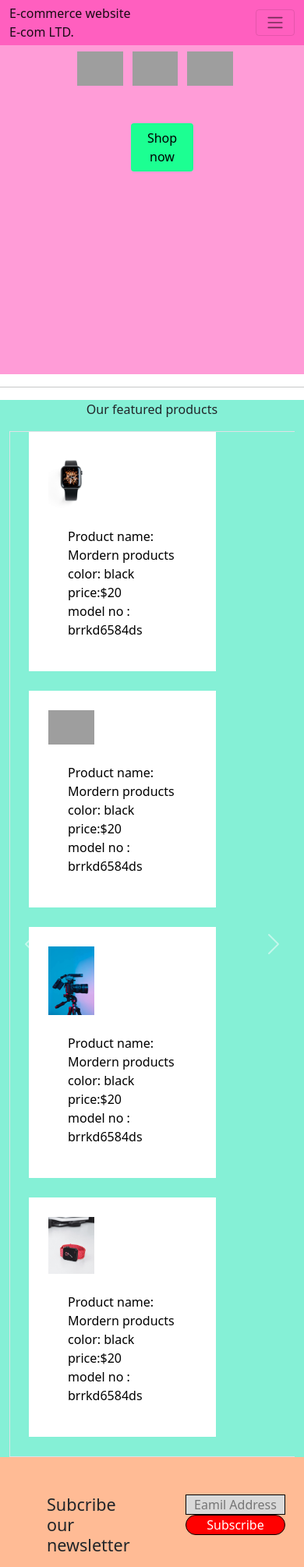
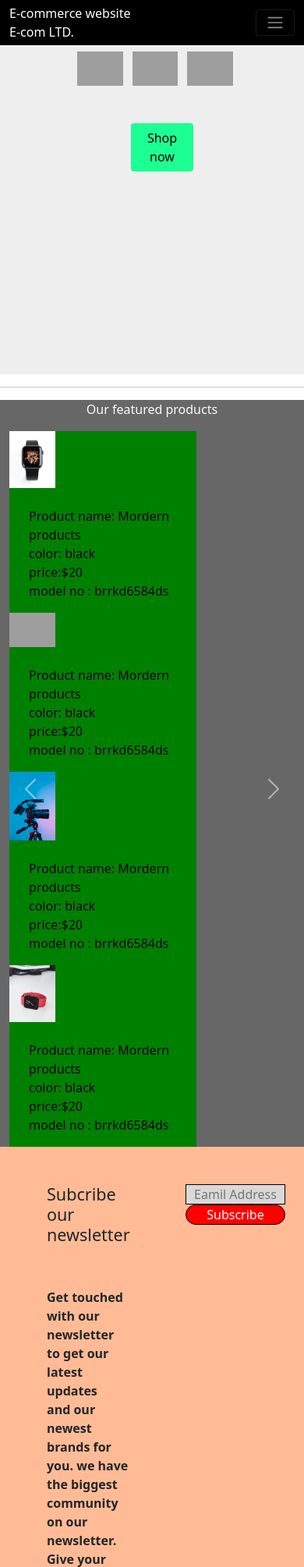
Before and after one commit to Biratdeb/E-commerce-website, a PHP site: page / in a window 390 px wide. Shown: the top 2010 px of the page at 78% size. Run offline with PHP 8.4, Linux system fonts and the light colour scheme; grey boxes are pictures that could not be loaded.

Commit message:
added the responsive.css file to make sure the web is perfectly responsive

```diff
--- /dev/null
+++ b/css/responsive.css
@@ -0,0 +1,56 @@
+/* Smartphones (portrait and landscape) ---------- */
+@media screen and (min-width: 320px) and (max-width: 480px) {
+    .for-block {
+        background-color: green !important;
+        width: 15rem;
+        display: block;
+        margin-bottom: 0px;
+        margin-left: 0px;
+        padding-left: 0px;
+        padding-bottom: 0px;
+        padding-top: 0px;
+    }
+}
+
+/* Smartphones (portrait) ---------- */
+@media screen and (max-width: 320px){
+    .for-block {
+        background-color: white;
+        width: 15rem;
+        display: block;
+        margin-bottom: 25px;
+        margin-left: 0;
+        padding-left: 0;
+        padding-bottom: 0;
+        padding-top: 0;
+    }
+    .product-p {
+        font-size: 1rem;
+        margin-left: 5px;
+    }
+    .custom-text-bold {
+        font-weight: bolder;
+        font-size: 10px;
+        display: inline-flex;
+    }
+    .respon-img-product {
+        /* padding-left: 50px !important; */
+        max-height: 220px !important;
+        max-width: 5rem !important;
+        /* margin-left: 40vw !important; */
+        margin: auto;
+    }
+    .custom-newsletter-section {
+        /* font-weight: normal; */
+        display: inline-block;
+
+    }
+    .about-p {
+        text-align: start;
+
+    }
+    .about-img {
+        margin-top: 10vh;
+        height: 100px;
+    }
+}
--- a/css/style.css
+++ b/css/style.css
@@ -48,11 +48,13 @@ ul li .custom-buttom{
     border-radius: 50px !important;
 }
 .navbar-color{
-    background-color: #FF5FBF;
+    /* background-color: #FF5FBF; */
+    background-color: black;
 }
 
 .hero-custom-bg{
-    background-color: #FF9CD7;
+    /* background-color: #FF9CD7; */
+    background-color: #EEEEEE;
 }
 .hero-aria{
     width: 100vw;
@@ -97,7 +99,8 @@ a{
 }
 
 .featured-section{
-    background-color: #85F0D6;
+    /* background-color: #85F0D6; */
+    background-color: #676767;
     width: 100vw;
     height: auto;
 }
@@ -189,7 +192,8 @@ a{
 }
 
 .product-main{
-    background-color: #FF00A8;
+    /* background-color: #FF00A8; */
+    background-color: #EEEEEE;
     text-align: center;
 }
 
@@ -219,14 +223,18 @@ a{
 }
 
 .product-section{
-    background-color: #FF00A8;
+    /* background-color: #FF00A8; */
+    background-color: #EEEEEE
     /* margin-left: 80px; */
 }
 .aboutus{
     padding-top: 20px;
     width: 100vw;
     height: 100vh;
-    background-color: #84EAD8;
+    /* background-color: #84EAD8; */
+    background-color: #676767;
+    /* there has no text color and the default color was black */
+    color: white;
     text-align: center;
 }
 .about-p{
@@ -243,7 +251,9 @@ a{
     width: 100vw;
     height: 50vh;
     font-weight: lighter;
-    background-color: #FFBB95;
+    /* background-color: #FFBB95; */
+    background-color: black;
+    color: white;
 }
 .footer-section h5{
     padding-left: 40px;
@@ -271,7 +281,7 @@ a{
 
 .developed-by{
     font-weight: 500 !important;
-    color: blue !important;
+    color: green !important;
 }
 
 
@@ -299,7 +309,7 @@ a{
         width: 100vw;
         height: 200vh;
         font-weight: lighter;
-        background-color: #FFBB95;
+        /* background-color: #FFBB95; */
     }
 }
 @media only screen and (min-width:200px) and (max-width: 300px){
@@ -311,7 +321,7 @@ a{
         width: 100vw;
         height: 200vh;
         font-weight: lighter;
-        background-color: #FFBB95;
+        /* background-color: #FFBB95; */
     }
 }
 @media only screen and (min-width:300px) and (max-width:500px){
@@ -327,7 +337,7 @@ a{
         height: 200vh;
 
         font-weight: lighter;
-        background-color: #FFBB95;
+        /* background-color: #FFBB95; */
     }
 }
 @media only screen and (min-width:500px) and (max-width:800px){
@@ -341,7 +351,7 @@ a{
         height: 50vh;
 
         font-weight: lighter;
-        background-color: #FFBB95;
+        /* background-color: #FFBB95; */
     }
 }
 @media only screen and (min-width:800px) and (max-width:1000px){
@@ -355,7 +365,7 @@ a{
         height: 50vh;
 
         font-weight: lighter;
-        background-color: #FFBB95;
+        /* background-color: #FFBB95; */
     }
 }
 @media only screen and (min-width:1000px){
@@ -369,7 +379,7 @@ a{
         height: 50vh;
 
         font-weight: lighter;
-        background-color: #FFBB95;
+        /* background-color: #FFBB95; */
     }
 }
  /* @media only screen and (min-width:1200px){
--- a/index.html
+++ b/index.html
@@ -9,8 +9,8 @@
 
     <!-- bootstrap all files link -->
 
-    <!-- <link rel="stylesheet" href="css/bootstrap.css">
-    <link rel="stylesheet" href="css/bootstrap.min.css"> -->
+    <link rel="stylesheet" href="css/bootstrap.css">
+    <link rel="stylesheet" href="css/bootstrap.min.css">
 
 
 
@@ -20,6 +20,9 @@
 
     <!-- custom css files -->
     <link rel="stylesheet" href="css/style.css">
+
+    <!-- responsive css files -->
+    <link rel="stylesheet" href="css/responsive.css">
 </head>
 
 <body>
@@ -27,7 +30,7 @@
 
     <!-- navbar starts here -->
 
-    <nav class="navbar navbar-expand-lg navbar-light bg-light mar-pad-0">
+    <nav class="navbar navbar-expand-lg navbar-dark bg-dark sticky-top mar-pad-0">
         <div class="container-fluid navbar-color ">
             <a class="navbar-brand custom-text-respon" href="#">E-commerce website <br> E-com LTD.</a>
 
@@ -41,17 +44,17 @@
                 <ul class="navbar-nav m-auto text-center mb-2 mb-lg-0  ">
 
                     <li class="nav-item">
-                        <a class="nav-link text-black custom-text-respon" aria-current="page" href="#">Home</a>
+                        <a class="nav-link text-white custom-text-respon" aria-current="page" href="#">Home</a>
                     </li>
                     <li class="nav-item">
-                        <a class="nav-link text-black custom-text-respon" href="#">About</a>
+                        <a class="nav-link text-white custom-text-respon" href="#">About</a>
                     </li>
                     <li class="nav-item dropdown">
-                        <a class="nav-link dropdown-toggle text-black" href="#" id="navbarDropdown" role="button"
+                        <a class="nav-link dropdown-toggle text-white" href="#" id="navbarDropdown" role="button"
                             data-bs-toggle="dropdown" aria-expanded="false">
                             Shop
                         </a>
-                        <ul class="dropdown-menu custom-dropdown-background-color" aria-labelledby="navbarDropdown">
+                        <ul class="dropdown-menu custom-dropdown-background-color text-white" aria-labelledby="navbarDropdown">
                             <li><a class="dropdown-item custom-text-respon" href="#">Action</a></li>
                             <li><a class="dropdown-item custom-text-respon" href="#">Another action</a></li>
                             <li>
@@ -63,7 +66,7 @@
                         </ul>
                     </li>
                     <li class="nav-item">
-                        <a class="nav-link text-black" href="#">Help</a>
+                        <a class="nav-link text-white" href="#">Help</a>
                     </li>
                     <li class="nav-item mx-5 mt-2">
                         <input type="text" name="search-button" id="" class="search-button "
@@ -107,12 +110,12 @@
 
         <div class="row">
             <div class="col-12">
-                <p class="align-text-center p-featured">Our featured products</p>
+                <p class="align-text-center p-featured text-light">Our featured products</p>
                 <!-- carosel on bootstrap -->
                 <div id="carouselExampleControls" class="carousel slide" data-bs-ride="carousel">
                     <div class="carousel-inner ">
                         <div class="carousel-item active">
-                            <div class=" border product-content">
+                            <div class=" product-content">
                                 <div class="product1">
                                     <div class="row text-align-center">
                                         <div class="for-block col-3">
@@ -193,7 +196,7 @@
                             </div>
                         </div>
                         <div class="carousel-item">
-                            <div class=" border product-content">
+                            <div class=" product-content">
                                 <div class="product1">
                                     <div class="row text-align-center">
                                         <div class="for-block col-3">
@@ -275,7 +278,7 @@
 
                         </div>
                         <div class="carousel-item">
-                            <div class=" border product-content">
+                            <div class=" product-content">
                                 <div class="product1">
                                     <div class="row text-align-center">
                                         <div class="for-block col-3">
@@ -618,8 +621,8 @@
     <div class="container-fluid footer-section text-start custom-text-respon"">
         <div class=" row respon-row-custom">
         <div class="col-6">
-            <h5 class="custom-text-respon ">Our Address </h5><br>
-            <h5 class="custom-text-respon ">
+            <h5 class="custom-text-respon text-light">Our Address </h5><br>
+            <h5 class="custom-text-respon text-light">
                 <p>132, My Street, <br> New York 12401.</p>
             </h5>
 
@@ -627,27 +630,27 @@
         <div class="col-6 ">
             <div class="row respon-row-custom">
                 <div class="col-3 ">
-                    <h5><a href="" class="custom-text-respon  ">Main Menu</a></h5>
-                    <h5><a href="" class="custom-text-respon ">About</a></h5>
-                    <h5><a href="" class="custom-text-respon ">Shop</a></h5>
-                    <h5><a href="" class="custom-text-respon ">Help</a></h5>
+                    <h5><a href="" class="custom-text-respon  text-light">Main Menu</a></h5>
+                    <h5><a href="" class="custom-text-respon text-light">About</a></h5>
+                    <h5><a href="" class="custom-text-respon text-light">Shop</a></h5>
+                    <h5><a href="" class="custom-text-respon text-light">Help</a></h5>
                 </div>
                 <div class="col-3">
-                    <h5><a href="" class="custom-text-respon ">Our Company</a></h5>
-                    <h5><a href="" class="custom-text-respon ">Employee</a></h5>
-                    <h5><a href="" class="custom-text-respon ">Press</a></h5>
+                    <h5><a href="" class="custom-text-respon text-light">Our Company</a></h5>
+                    <h5><a href="" class="custom-text-respon text-light">Employee</a></h5>
+                    <h5><a href="" class="custom-text-respon text-light">Press</a></h5>
                 </div>
                 <div class="col-3">
-                    <h5><a href="" class="custom-text-respon ">Discover</a></h5>
-                    <h5><a href="" class="custom-text-respon ">The team</a></h5>
-                    <h5><a href="" class="custom-text-respon ">Our History</a></h5>
-                    <h5><a href="" class="custom-text-respon ">Brands</a></h5>
+                    <h5><a href="" class="custom-text-respon text-light">Discover</a></h5>
+                    <h5><a href="" class="custom-text-respon text-light">The team</a></h5>
+                    <h5><a href="" class="custom-text-respon text-light">Our History</a></h5>
+                    <h5><a href="" class="custom-text-respon text-light">Brands</a></h5>
                 </div>
                 <div class="col-3 ">
-                    <h5><a href="" class="custom-text-respon ">Find Us On</a></h5>
-                    <h5><a href="" class="custom-text-respon ">Facebook</a></h5>
-                    <h5><a href="" class="custom-text-respon ">Twiter</a></h5>
-                    <h5><a href="" class="custom-text-respon ">Instragram</a></h5>
+                    <h5><a href="" class="custom-text-respon text-light">Find Us On</a></h5>
+                    <h5><a href="" class="custom-text-respon text-light">Facebook</a></h5>
+                    <h5><a href="" class="custom-text-respon text-light">Twiter</a></h5>
+                    <h5><a href="" class="custom-text-respon text-light">Instragram</a></h5>
                 </div>
 
             </div>
@@ -690,6 +693,8 @@
     <script src="https://cdn.jsdelivr.net/npm/bootstrap@5.1.3/dist/js/bootstrap.bundle.min.js"
         integrity="sha384-ka7Sk0Gln4gmtz2MlQnikT1wXgYsOg+OMhuP+IlRH9sENBO0LRn5q+8nbTov4+1p" crossorigin="anonymous">
     </script>
+    <!-- bootstarp js files -->
+    <script src="js/bootstrap.bundle.js"></script>
 
     <!-- custom js files -->
     <script src="js/script.js"></script>
```
